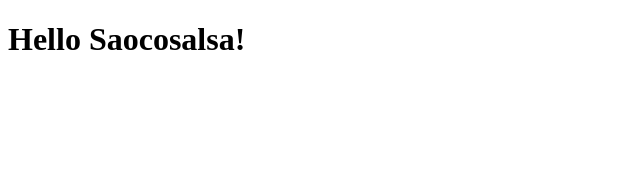
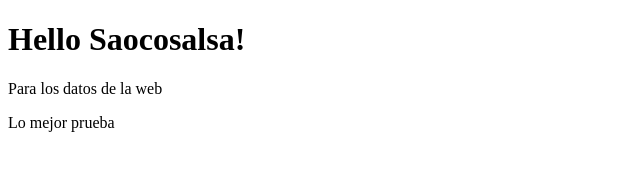
Before and after one commit to saocosalsa/testproject, a plain HTML site: page site/index.html in a window 1280 px wide. Shown: the whole page, without its empty margins (0-640 px from the left). Drawn offline with Linux system fonts and the light colour scheme.

Commit message:
datos adicionales my first page.

```diff
--- a/site/index.html
+++ b/site/index.html
@@ -5,5 +5,7 @@
 </head>
 <body>
 		<h1>Hello Saocosalsa!</h1>
+		<p>Para los datos de la web</p>
+		<p>Lo mejor prueba</p>
 </body>
 </html>
```
